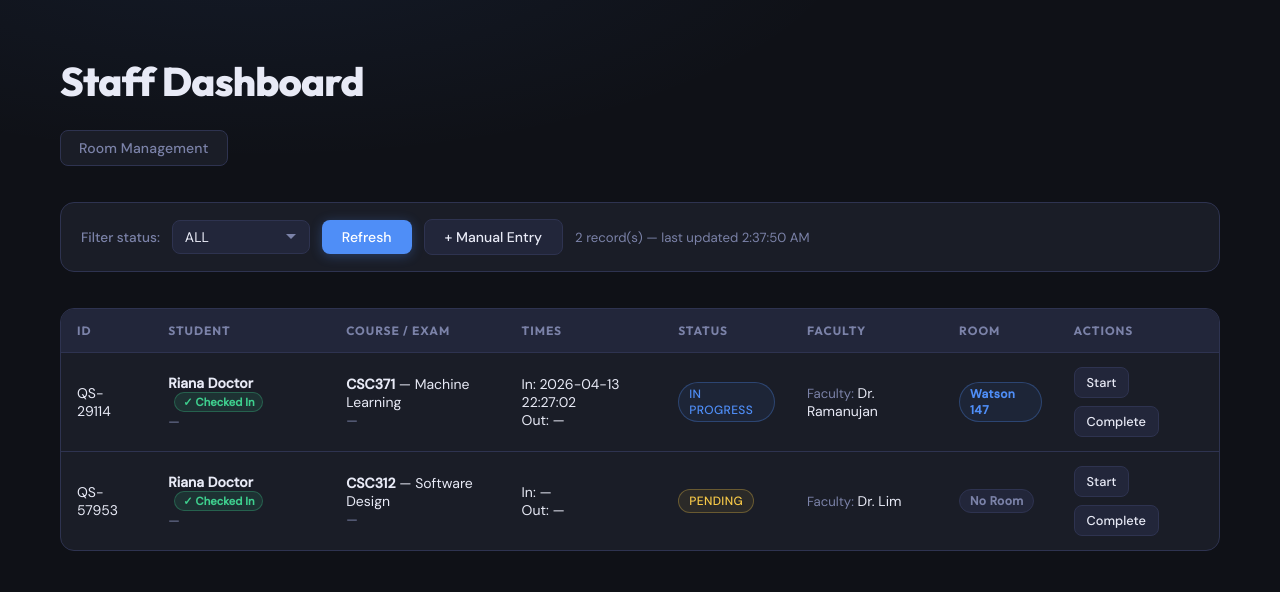
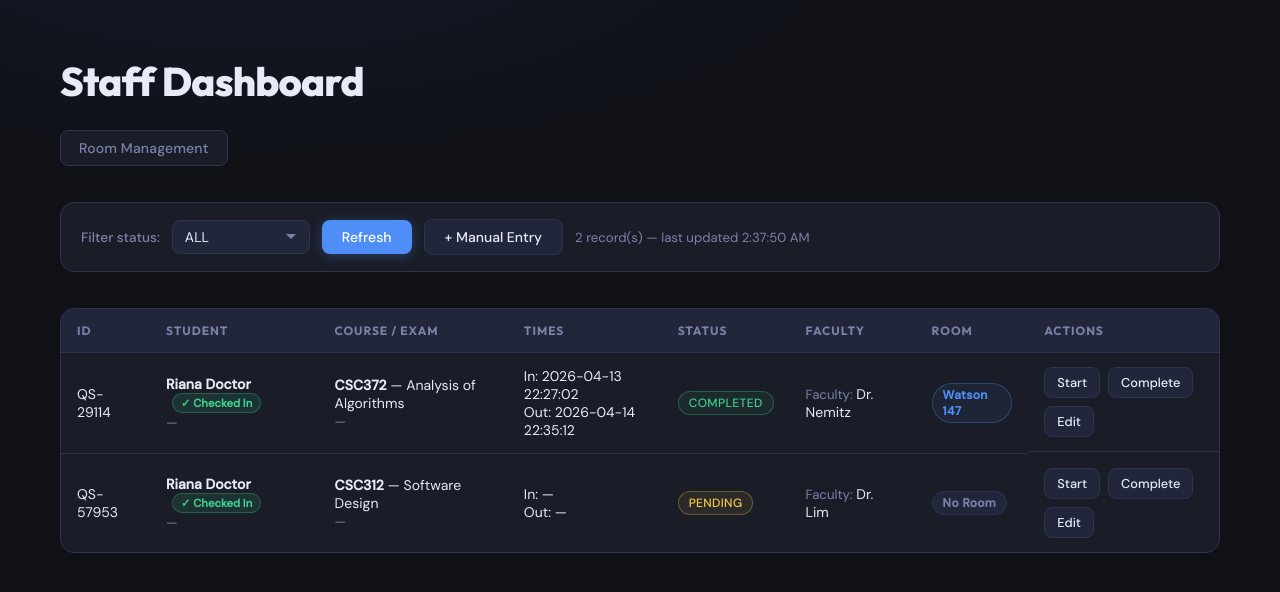
Before and after one commit to moabdmost/metalheads_312, a Flask app: page /dashboard in a window 1280 px wide. Shown: the top 592 px of the page. Run offline with Flask 3, Linux system fonts and the light colour scheme.

Commit message:
edit ability on each row

```diff
--- a/data/submissions.json
+++ b/data/submissions.json
@@ -18,15 +18,15 @@
     "id": "QS-29114",
     "studentName": "Riana Doctor",
     "login_email": "ridoctor@davidson.edu",
-    "courseCode": "CSC371",
-    "courseName": "Machine Learning",
+    "courseCode": "CSC372",
+    "courseName": "Analysis of Algorithms",
     "examName": "",
-    "facultyName": "Dr. Ramanujan",
+    "facultyName": "Dr. Nemitz",
     "notes": "None",
-    "status": "IN_PROGRESS",
+    "status": "COMPLETED",
     "room": "Watson 147",
     "staffName": null,
     "checkInTime": "2026-04-13T22:27:02",
-    "checkOutTime": null
+    "checkOutTime": "2026-04-14T22:35:12"
   }
 ]
--- a/static/scripts/dashboard.js
+++ b/static/scripts/dashboard.js
@@ -114,9 +114,11 @@ function buttonsForProgress(s) {
   const canStart    = status === "VERIFIED";
   const canComplete = status === "IN_PROGRESS";
 
+
   return `
     <button data-action="start"    data-id="${id}" ${!canStart    ? "disabled" : ""}>Start</button>
     <button data-action="complete" data-id="${id}" ${!canComplete ? "disabled" : ""}>Complete</button>
+    <button data-action="edit" data-id="${id}">Edit</button>
   `;
 }
 
@@ -318,6 +320,7 @@ rowsEl.addEventListener("click", async (e) => {
   const id     = btn.dataset.id;
   const action = btn.dataset.action;
 
+
   stopPolling();
   try {
     setMsg(`Updating ${id}...`);
@@ -333,6 +336,11 @@ rowsEl.addEventListener("click", async (e) => {
         .toLocaleString('sv-SE', { timeZone: 'America/New_York' })
         .replace(' ', 'T');
       await patch(id, { status: "COMPLETED", checkOutTime: now });
+    } else if (action === "edit") {
+      const allData = await getAll();
+      const submission = allData.find(s => s.id === id);
+      if (submission) openEdit(id, submission);
+      return;
     }
 
     await refresh();
@@ -346,4 +354,45 @@ rowsEl.addEventListener("click", async (e) => {
 document.getElementById("refresh").addEventListener("click", () => refresh());
 filterEl.addEventListener("change", () => refresh());
 
+let editingId = null;
+
+function openEdit(id, submission) {
+  editingId = id;
+  document.getElementById("e-course-code").value = submission.courseCode || "";
+  document.getElementById("e-course-name").value = submission.courseName || "";
+  document.getElementById("e-professor").value = submission.facultyName || "";
+  document.getElementById("e-room").value = submission.room || "";
+  document.getElementById("edit-error").textContent = "";
+  document.getElementById("edit-modal").style.display = "flex";
+}
+
+function closeEdit() {
+  document.getElementById("edit-modal").style.display = "none";
+  editingId = null;
+  document.getElementById("edit-error").textContent = "";
+}
+
+document.getElementById("submit-edit")?.addEventListener("click", async () => {
+  try {
+    const courseCode = document.getElementById("e-course-code").value.trim();
+    const courseName = document.getElementById("e-course-name").value.trim();
+    const facultyName = document.getElementById("e-professor").value.trim();
+    const room = document.getElementById("e-room").value.trim();
+
+    if (!editingId) return;
+
+    setMsg(`Updating ${editingId}...`);
+    await patch(editingId, { courseCode, courseName, facultyName, room });
+    await refresh();
+    closeEdit();
+  } catch (err) {
+    document.getElementById("edit-error").textContent = `Error: ${err.message}`;
+  }
+});
+
+const editModal = document.getElementById("edit-modal");
+editModal?.addEventListener("click", (e) => {
+  if (e.target === editModal) closeEdit();
+});
+
 refresh().then(startPolling);
--- a/templates/dashboard.html
+++ b/templates/dashboard.html
@@ -26,6 +26,7 @@
 
         <button id="refresh">Refresh</button>
         <button id="open-manual">+ Manual Entry</button>
+        <!-- <button id="edit_entry">Edit Entry</button> --><!-- Optional future feature for editing existing submissions -->
         <span id="msg" class="muted"></span>
       </div>
 
@@ -71,6 +72,35 @@
           <button id="submit-manual">Submit Entry</button>
         </div>
       </div>
+
+      <!-- Edit submission modal: allows staff to modify course, faculty, and room. -->
+      <div id="edit-modal" class="modal-overlay" style="display:none;">
+        <div class="modal">
+          <button class="modal-close" onclick="closeEdit()">✕</button>
+          <h2>Edit Submission</h2>
+
+          <div class="field">
+            <label>Course Code</label>
+            <input type="text" id="e-course-code" placeholder="e.g., CSC371" />
+          </div>
+          <div class="field">
+            <label>Course Name</label>
+            <input type="text" id="e-course-name" placeholder="e.g., Machine Learning" />
+          </div>
+          <div class="field">
+            <label>Professor</label>
+            <input type="text" id="e-professor" placeholder="e.g., Dr. Ramanujan" />
+          </div>
+          <div class="field">
+            <label>Room</label>
+            <input type="text" id="e-room" placeholder="e.g., Tartan 102" />
+          </div>
+
+          <div id="edit-error" class="modal-error"></div>
+          <button id="submit-edit">Save Changes</button>
+        </div>
+      </div>
+
       <!-- Main submissions table populated by dashboard.js from backend data and filtered by the selected status. -->
       <table>
         <thead>
```
Also changed, not shown: static/style_sheets/dashboard.css (+22 -0 lines).
